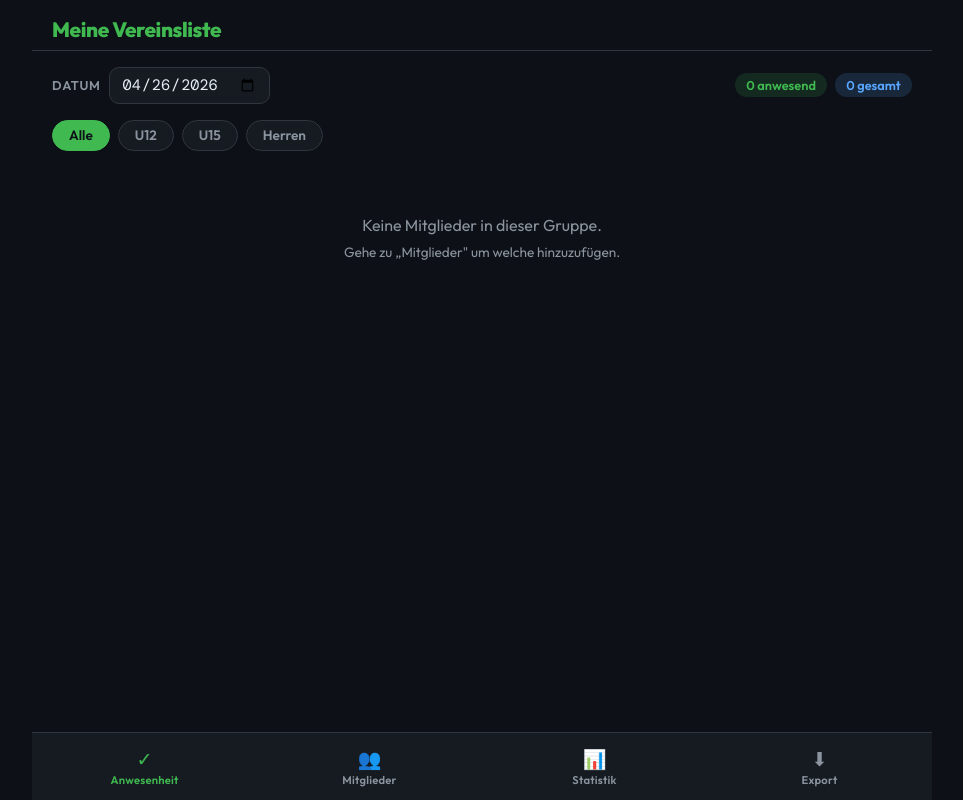
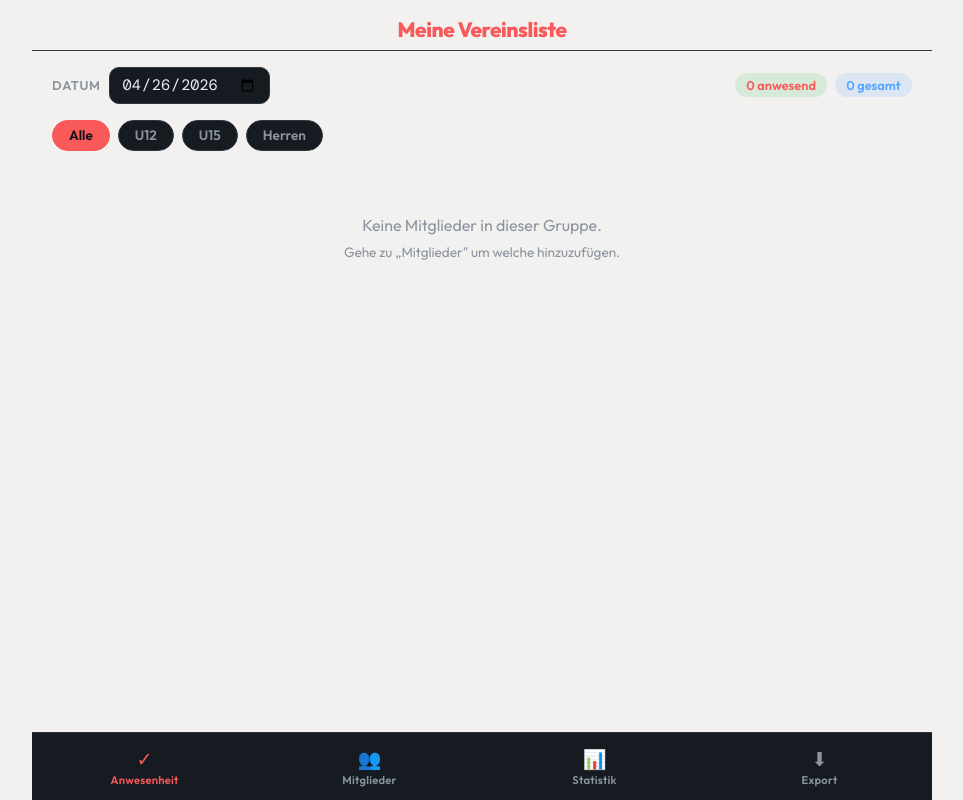
Before and after one commit to torbengabriel/vereinsliste, a React (Vite) app: page / in a window 1280 px wide. Shown: the whole page, without its empty margins (158-1121 px from the left). Built offline with nearby package versions, Linux system fonts and the light colour scheme.

Commit message:
CI Update - background is white, color is red

```diff
--- a/src/index.css
+++ b/src/index.css
@@ -1,9 +1,9 @@
 :root {
-  --bg: #0d1117;
+  --bg: #F2F1F0;
   --surface: #161b22;
   --surface2: #1c2230;
   --border: #30363d;
-  --accent: #3fb950;
+  --accent: #f95959;
   --accent2: #58a6ff;
   --danger: #f85149;
   --text: #e6edf3;
@@ -43,6 +43,7 @@ html, body, #root {
   font-weight: 800;
   color: var(--accent);
   letter-spacing: -0.02em;
+  text-align: center;
 }
 
 .app-main {
```
